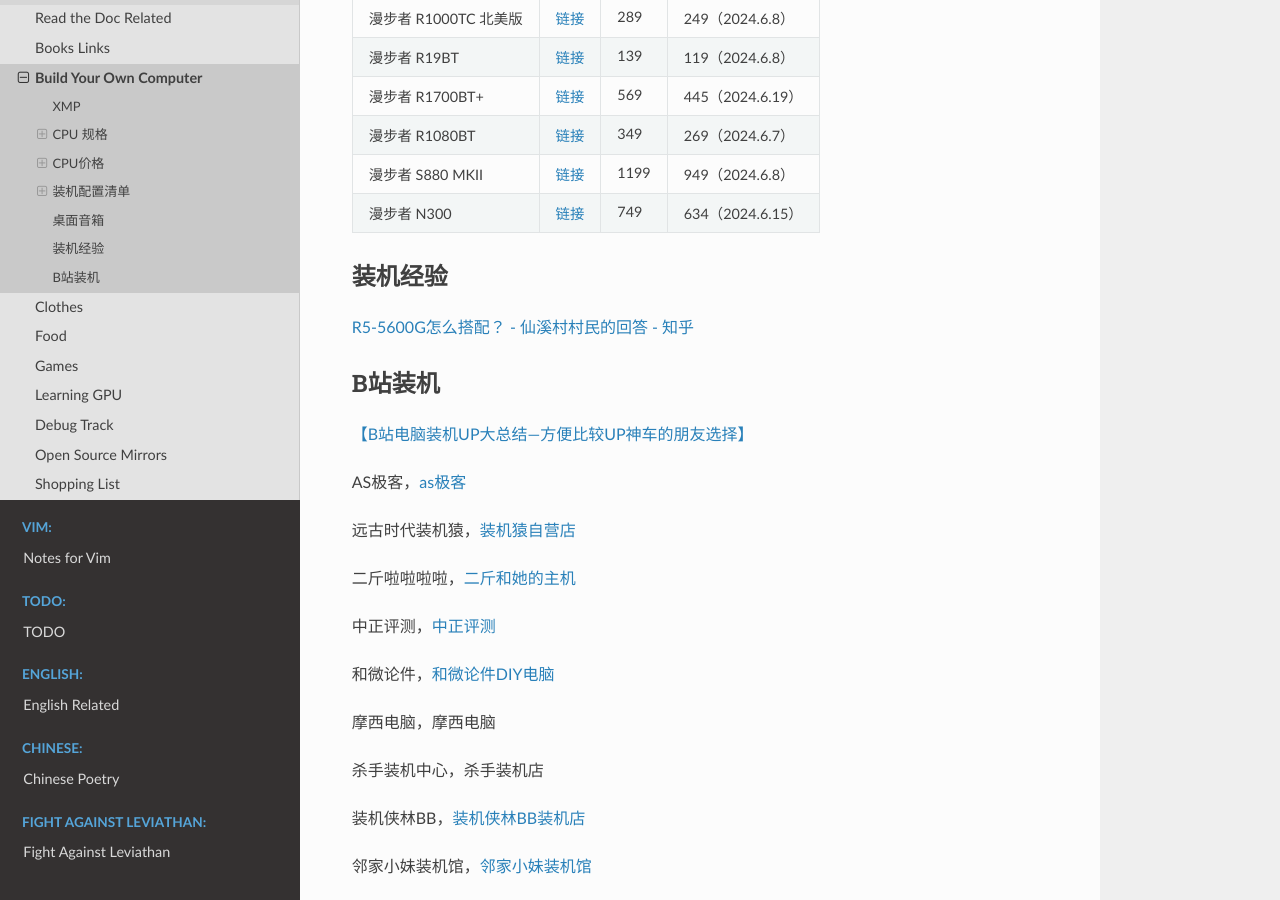
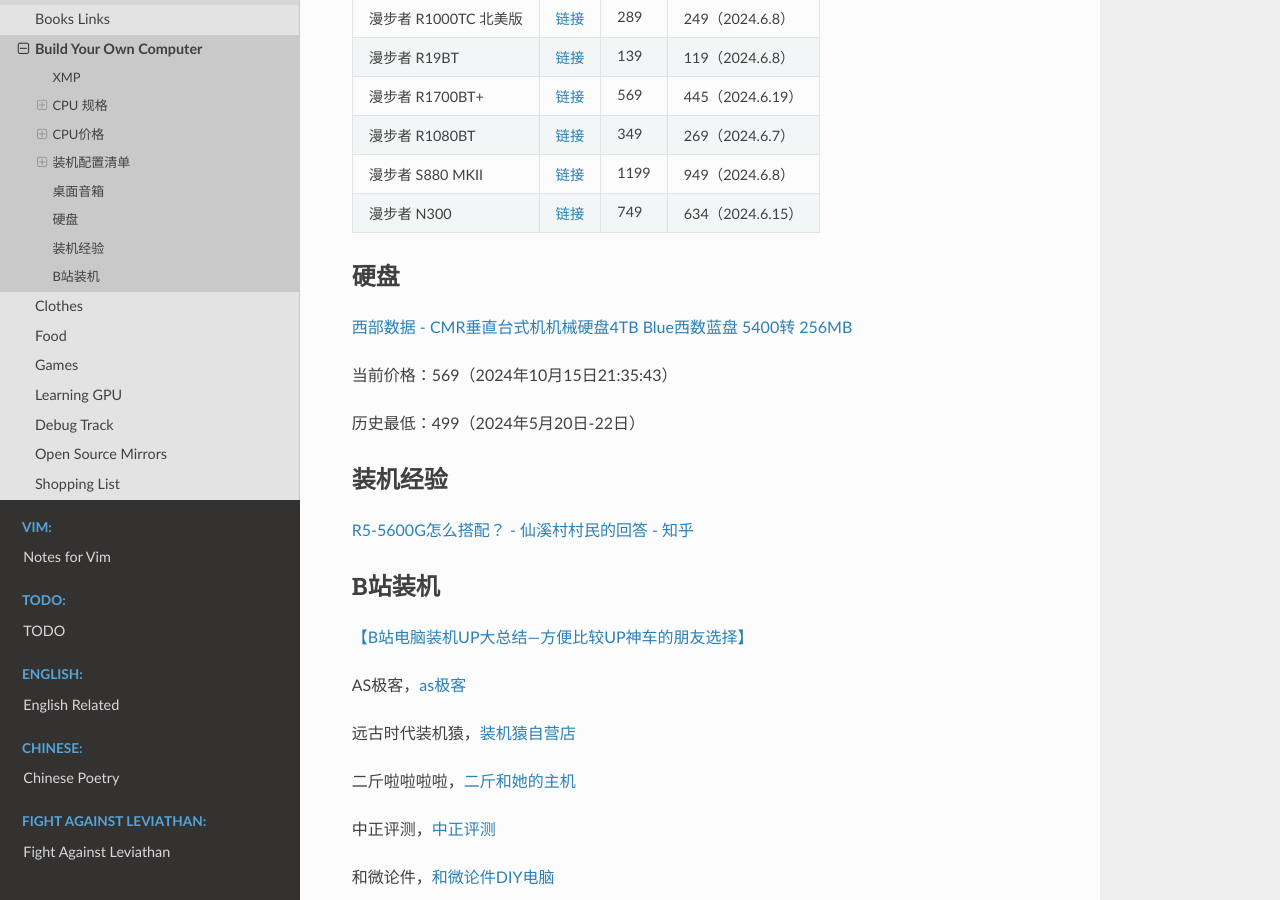
Before and after one commit to Pyrad/pyradnotes, a Sphinx documentation site: the page built from source/Notes/BuildYourOwnComputer.md, in a window 1280 px wide and 900 px high, scrolled down 3679 px. Built offline with Sphinx 7.4.7 and the Read the Docs theme 3.1.0, drawn with Linux system fonts in a browser that asks for light colours; pages that are not in the unit, such as notebooks, are missing from menus.

Commit message:
Note Hard drive price

```diff
--- a/source/Notes/BuildYourOwnComputer.md
+++ b/source/Notes/BuildYourOwnComputer.md
@@ -148,6 +148,14 @@
 |漫步者 S880 MKII|[链接](https://item.jd.com/100101301351.html) |1199|949（2024.6.8）|
 |漫步者 N300|[链接](https://item.jd.com/100112222846.html)|749|634（2024.6.15）|
 
+## 硬盘
+
+[西部数据 - CMR垂直台式机机械硬盘4TB Blue西数蓝盘 5400转 256MB ](https://item.jd.com/100048251752.html)
+
+当前价格：569（2024年10月15日21:35:43）
+
+历史最低：499（2024年5月20日-22日）
+
 
 
 
```
